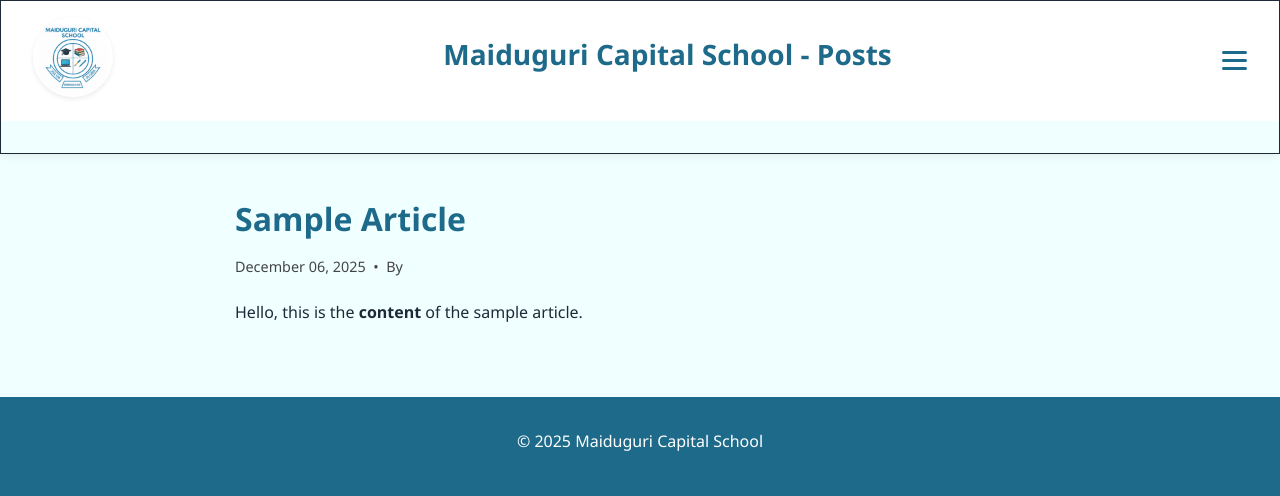
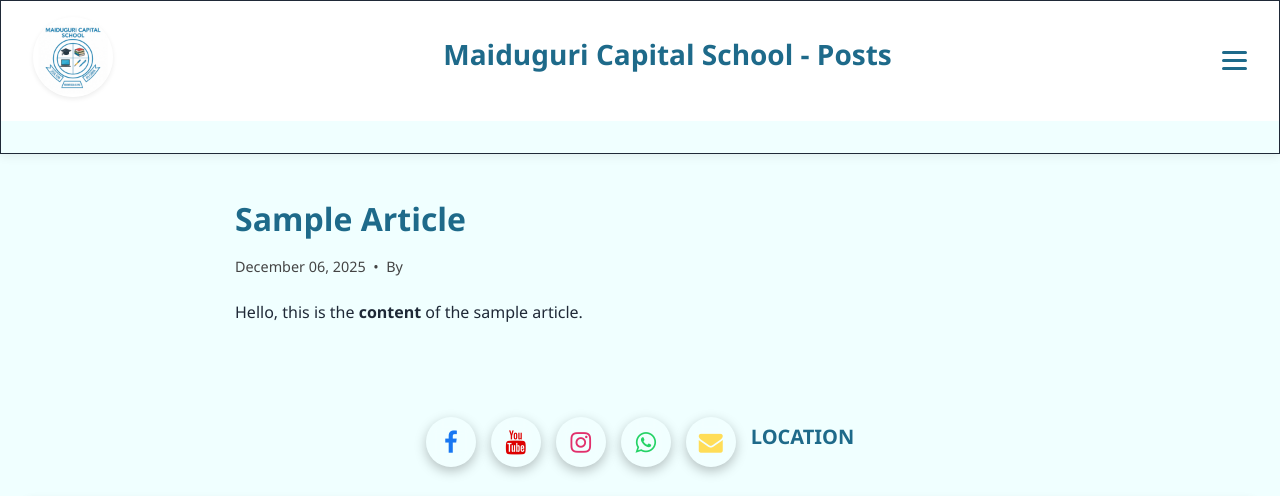
Before and after one commit to ishakuyusufmaina/mcs, a Jekyll site: the page built from articles/2025-01-01-sample-article.md, in a window 1280 px wide. Shown: the top 496 px of the page. Built offline with Jekyll 4.4.1, drawn with Linux system fonts in a browser that asks for light colours; some of the changed text lies outside the part shown; grey boxes are pictures that could not be loaded.

Commit message:
Update post.html

```diff
--- a/_layouts/post.html
+++ b/_layouts/post.html
@@ -87,8 +87,47 @@
   </nav>
 
 </main>
+   <section id="contact">
+      <a href="https://www.facebook.com/profile.php?id=100090987086145">
+      <i class="fa fa-facebook-f"></i>
+      </a>
+      <a href="https://youtube.com/@maiduguricapitalschool?si=DFGfls2T53kRd8JQ">
+      <i class="fa fa-youtube"></i>
+      </a>
+      <a href="https://www.instagram.com/mcs_personal_account?igsh=dTZobm05YmozZDBj">
+      <i class="fa fa-instagram"></i>
+      </a>
+      <a href="https://wa.me/2347036936027" target="_blank" rel="noopener noreferrer">
+        <i class="fa fa-whatsapp"></i>
+      </a>
+      <a href="mailto:maiduguricapitalschool@yahoo.com">
+      <i class="fa fa-envelope"></i>
+      </a>
+     <h3>Location</h3>
+      <iframe
+        src="https://www.google.com/maps/embed?pb=!1m18!1m12!1m3!1d3944.082083313971!2d13.152!3d11.829!2m3!1f0!2f0!3f0!3m2!1i1024!2i768!4f13.1!3m3!1m2!1s0x10c37fa1188b2d33%3A0x1d72cb5eeef9f0e8!2sOld%20GRA%20Gombole%20Road%2C%20Maiduguri%2C%20Borno%20State!5e0!3m2!1sen!2sng!4v1739950000000!5m2!1sen!2sng"
+        width="100%"
+        height="400"
+        style="border:0;"
+        allowfullscreen=""
+        loading="lazy"
+        referrerpolicy="no-referrer-when-downgrade">
+      </iframe>
+    </section>
+  </main>
 
-<footer>
+  <footer>
+    <div class="footer-links">
+  <h3>Quick Links</h3>
+  <ul>
+    <li><a href="result.html">Result Checker</a></li>
+    <li><a href="https://capital.mainafly.com/signin">Staff Portal</a></li>
+    <li><a href="admission-fees.html">Admission</a></li>
+    <li><a href="admission-fees.html#fees">School Fees</a></li>
+    <li><a href="sections.html">School Sections</a></li>
+  </ul>
+
+
   <p>&copy; {{ site.time | date: "%Y" }} Maiduguri Capital School</p>
 </footer>
 
```
